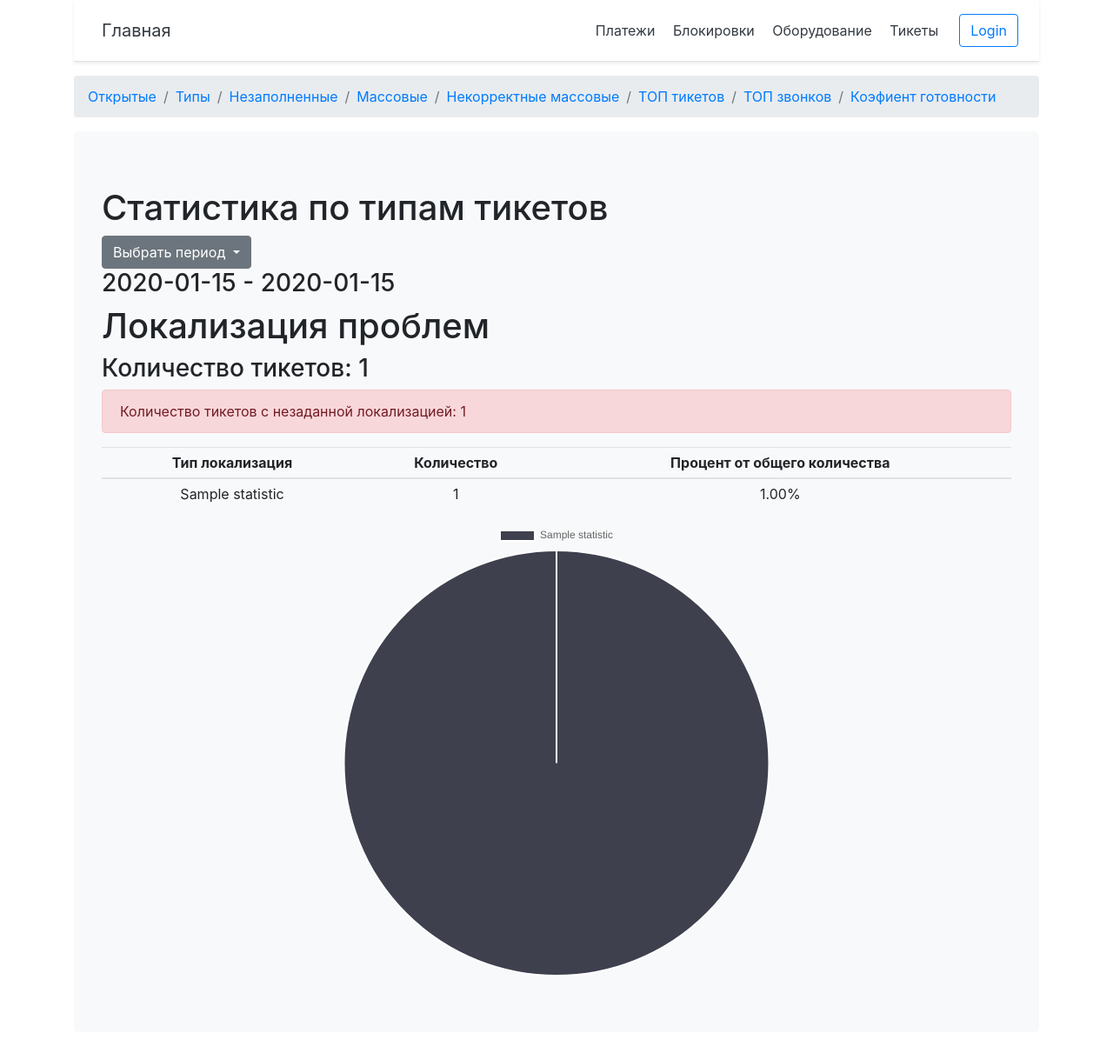
After one commit to ds-vologdin/audit-sugar-utm-2, a Django app: template sugar_crm/templates/sugar_crm/type_tickets.html in a window 1280 px wide. The commit adds this page. Shown: the whole page at 87% size. Run offline with Django 3.2, Linux system fonts and the light colour scheme; the template is opened without the code that fills it: most values are stand-ins (such as "Sample title", 1, 10 or a date in 2020); some libraries are stand-ins or nearby versions.

Commit message:
statistic of localisation bugs

```diff
--- a/sugar_crm/templates/sugar_crm/tickets_menu.html
+++ b/sugar_crm/templates/sugar_crm/tickets_menu.html
@@ -1,7 +1,7 @@
 <nav aria-label="breadcrumb">
     <ol class="breadcrumb">
         <li class="breadcrumb-item"><a href="{% url 'last_opened_tickets' 'quarter' %}">Открытые</a></li>
-        <li class="breadcrumb-item"><a href="#">Типы</a></li>
+        <li class="breadcrumb-item"><a href="{% url 'type_tickets' %}">Типы</a></li>
         <li class="breadcrumb-item"><a href="#">Незаполненные</a></li>
         <li class="breadcrumb-item"><a href="#">Массовые</a></li>
         <li class="breadcrumb-item"><a href="#">Некорректные массовые</a></li>
--- /dev/null
+++ b/sugar_crm/templates/sugar_crm/type_tickets.html
@@ -0,0 +1,77 @@
+{% extends "base/base.html" %}
+
+{% block main %}
+{% include 'sugar_crm/tickets_menu.html' %}
+<div class="jumbotron">
+    <h1>Статистика по типам тикетов</h1>
+    <div class="dropdown">
+        <a class="btn btn-secondary dropdown-toggle" href="#" role="button" id="dropdownMenuLink" data-toggle="dropdown" aria-haspopup="true" aria-expanded="false">
+            Выбрать период
+        </a>
+      <div class="dropdown-menu" aria-labelledby="dropdownMenuLink">
+          <a class="dropdown-item" href="{% url 'last_opened_tickets' 'week' %}">Последняя неделя</a>
+          <a class="dropdown-item" href="{% url 'last_opened_tickets' 'quarter' %}">Последние 90 дней</a>
+          <a class="dropdown-item" href="{% url 'last_opened_tickets' 'year' %}">Последний год</a>
+          <a class="dropdown-item" href="{% url 'last_opened_tickets' '2years' %}">Последние 2 года</a>
+          <a class="dropdown-item" href="{% url 'last_opened_tickets' '3years' %}">Последние 3 года</a>
+      </div>
+    </div>
+    {% if date_begin and date_end %}
+        <h3>{{ date_begin|date:'Y-m-d' }} - {{ date_end|date:'Y-m-d' }}</h3>
+    {% endif %}
+    <h1>Локализация проблем</h1>
+    <h3>Количество тикетов: {{ count_tickets }}</h3>
+    {% if count_not_correct_localisation %}
+        <div class="alert alert-danger" role="alert">
+          Количество тикетов с незаданной локализацией: {{ count_not_correct_localisation }}
+        </div>
+    {% endif %}
+    <table class="table table-hover table-sm">
+        <thead>
+        <tr>
+            <th class="text-center">Тип локализация</th>
+            <th class="text-center">Количество</th>
+            <th class="text-center">Процент от общего количества</th>
+        </tr>
+        </thead>
+        <tbody class="text-center">
+        {% for statistic in statistic_of_localisation %}
+        <tr>
+            <td>{{ statistic.name }}</td>
+            <td>{{ statistic.count }}</td>
+            <td>{{ statistic.percent|floatformat:2 }}%</td>
+        </tr>
+        {% endfor %}
+        </tbody>
+    </table>
+    <canvas id="chart-per-localisation-of-tickets"></canvas>
+</div>
+{% endblock main %}
+
+{% block js %}
+<!--JS для прорисовки графика -->
+<script src="https://cdnjs.cloudflare.com/ajax/libs/Chart.js/2.7.2/Chart.bundle.min.js"></script>
+<script>
+    function getRandomColor() {
+      var letters = '0123456789ABCDEF';
+      var color = '#';
+      for (var i = 0; i < 6; i++) {
+        color += letters[Math.floor(Math.random() * 16)];
+      }
+      return color;
+    }
+    var labels_type = [{% for statistic in statistic_of_localisation %} "{{ statistic.name }}", {% endfor %}];
+    var colors_type = [{% for _ in statistic_of_localisation %} getRandomColor(), {% endfor %}];
+    var canvas_per_localisation_of_tickets = document.getElementById("chart-per-localisation-of-tickets");
+    var chart_per_localisation_of_tickets = new Chart(canvas_per_localisation_of_tickets, {
+        type: 'pie',
+        data: {
+            labels: labels_type,
+            datasets: [{
+            data: [{% for statistic in statistic_of_localisation %} {{ statistic.percent|floatformat:2 }}, {% endfor %}],
+            backgroundColor: colors_type
+            },],
+        },
+    });
+</script>
+{% endblock js%}
--- a/sugar_crm/urls.py
+++ b/sugar_crm/urls.py
@@ -1,6 +1,6 @@
 from django.urls import path
 
-from .views import HardwareToRemoveView, OpenedTicketsView
+from .views import HardwareToRemoveView, OpenedTicketsView, TypeTicketsView
 
 urlpatterns = [
     path('hardware/', HardwareToRemoveView.as_view(), name='hardware_to_remove'),
@@ -10,4 +10,5 @@ urlpatterns = [
     path('tickets/opened/', OpenedTicketsView.as_view(), name='opened_tickets'),
     path('tickets/opened/<int:year>/', OpenedTicketsView.as_view(), name='opened_tickets'),
     path('tickets/opened/last/<str:last>/', OpenedTicketsView.as_view(), name='last_opened_tickets'),
+    path('tickets/types/', TypeTicketsView.as_view(), name='type_tickets'),
 ]
```
Also changed, not shown: sugar_crm/sugar_utils/sugar_crm_dicts.py (+44 -0 lines), sugar_crm/sugar_utils/tickets.py (+46 -1 lines), sugar_crm/views.py (+29 -3 lines).
